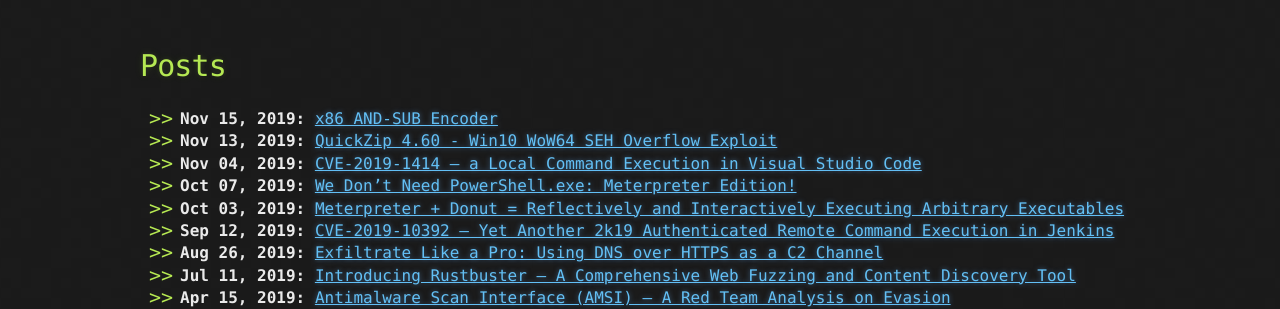
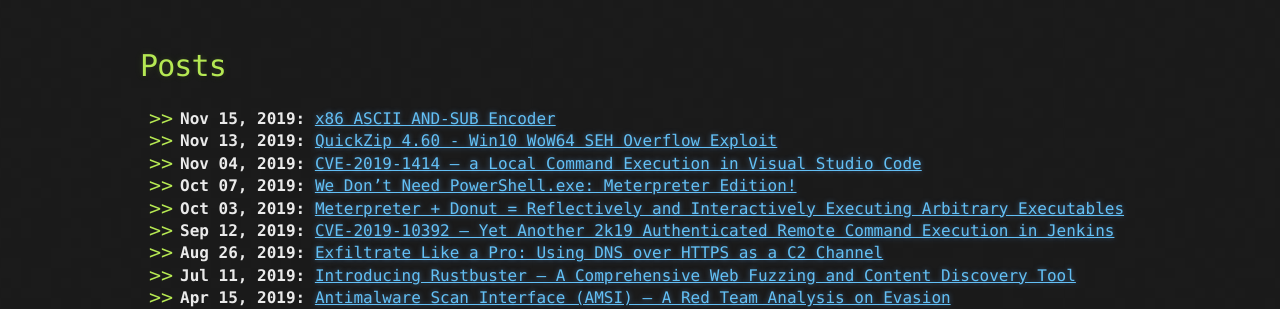
Before and after one commit to phra/phra.github.io, a Jekyll site: the page built from index.md, in a window 1280 px wide. Shown: the part 635-944 px from the top of the page. Built offline with Jekyll 4.4.1, drawn with Linux system fonts in a browser that asks for light colours; our own code applies the rules of GitHub Pages for plain Markdown files.

Commit message:
Update index.md

```diff
--- a/index.md
+++ b/index.md
@@ -30,7 +30,7 @@
 # Posts
 
 
-- **Nov 15, 2019:** [x86 AND-SUB Encoder](./posts/and-sub-encoder.html)
+- **Nov 15, 2019:** [x86 ASCII AND-SUB Encoder](./posts/and-sub-encoder.html)
 - **Nov 13, 2019:** [QuickZip 4.60 - Win10 WoW64 SEH Overflow Exploit](./posts/quickzip-seh-win10-wow64.html)
 - **Nov 04, 2019:** [CVE-2019-1414 — a Local Command Execution in Visual Studio Code](./posts/cve-2019-1414.html)
 - **Oct 07, 2019:** [We Don't Need PowerShell.exe: Meterpreter Edition!](./posts/meterpreter-psattack.html)
```
